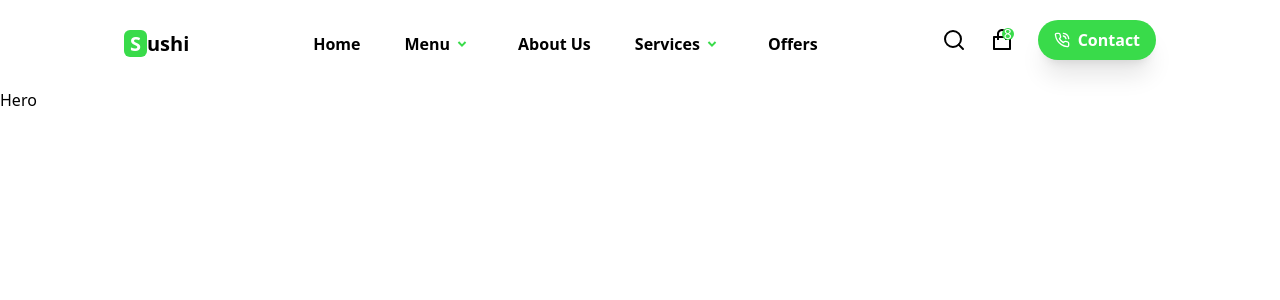
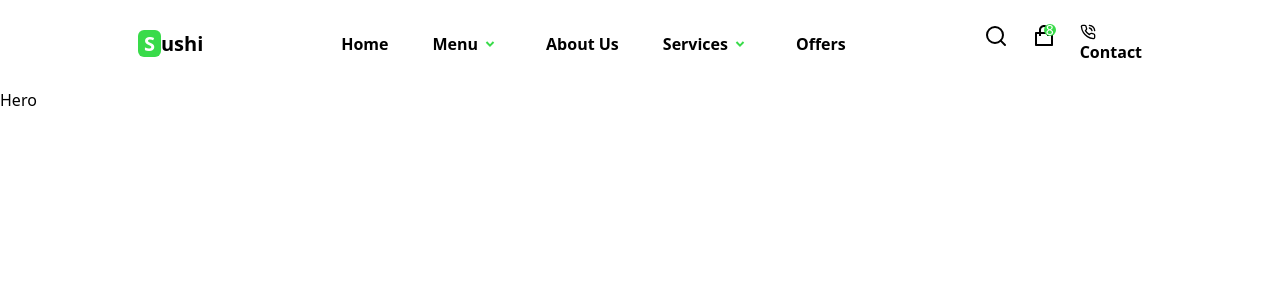
Before and after one commit to Moyo-Made/SUSHI, a React (Vite) app: page / in a window 1280 px wide. Shown: the top 300 px of the page. Built offline with nearby package versions, Linux system fonts and the light colour scheme.

Commit message:
Navigation bar

```diff
--- a/src/Components/Navbar.jsx
+++ b/src/Components/Navbar.jsx
@@ -101,14 +101,11 @@ function Navbar() {
 					</div>
 				</div>
 
-				<div
-					className="bg-[#39DB4A]  text-white rounded-full flex items-center justify-center
-								px-4 py-2 mt-[-8px] cursor-pointer shadow-xl transform transition-transform hover:scale-110"
-				>
+				<div className="button">
 					<div className="mr-2">
 						<LuPhoneCall />
 					</div>
-					<div className="font-bold ">
+					<div className="font-semibold">
 						<h4>Contact</h4>
 					</div>
 				</div>
```
